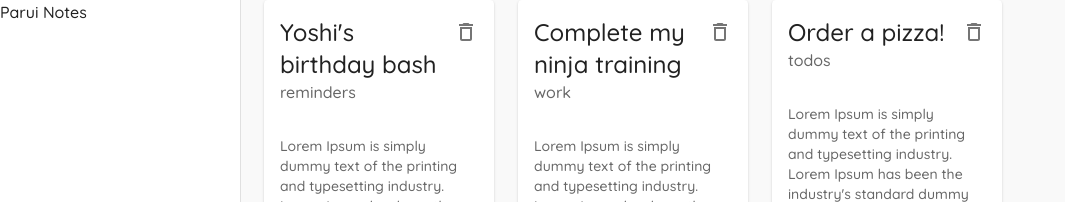
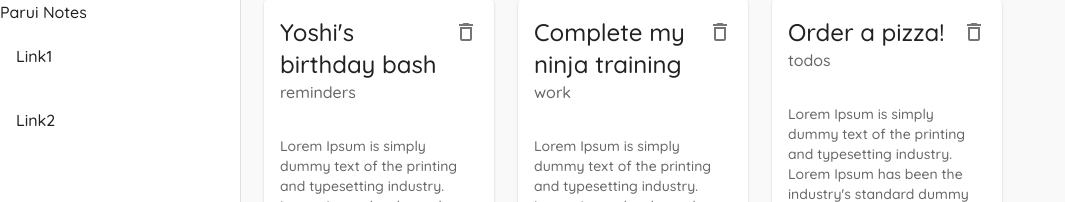
Before and after one commit to pratap360/materialui-pract, a React (Create React App) app: page / in a window 1280 px wide. Shown: the top 202 px of the page, without its empty margins (0-1065 px from the left). Built offline with nearby package versions, Linux system fonts and the light colour scheme; data requests are answered from the project's data file.

Commit message:
left out tut 14

```diff
--- a/src/components/Layout.js
+++ b/src/components/Layout.js
@@ -1,7 +1,9 @@
 import React from 'react'
 import { makeStyles } from '@mui/styles';
-import { Drawer } from '@mui/material';
+import { Drawer, ListItem, ListItemIcon, ListItemText } from '@mui/material';
 import Typography from '@mui/material/Typography';
+import List from '@mui/material/List';
+
 
 const drawerWidth = 240
 const useStyles = makeStyles({
@@ -42,6 +44,19 @@ export default function Layout({ children }) {
             Parui Notes
           </Typography>
         </div>
+
+      <List>
+        <ListItem>
+          <ListItemText primary="Link1"/>
+        </ListItem>
+      </List>
+      <List>
+        <ListItem>
+          <ListItemText primary="Link2"/>
+        </ListItem>
+      </List>
+
+
       </Drawer>
 
       {/* main content */}
```
